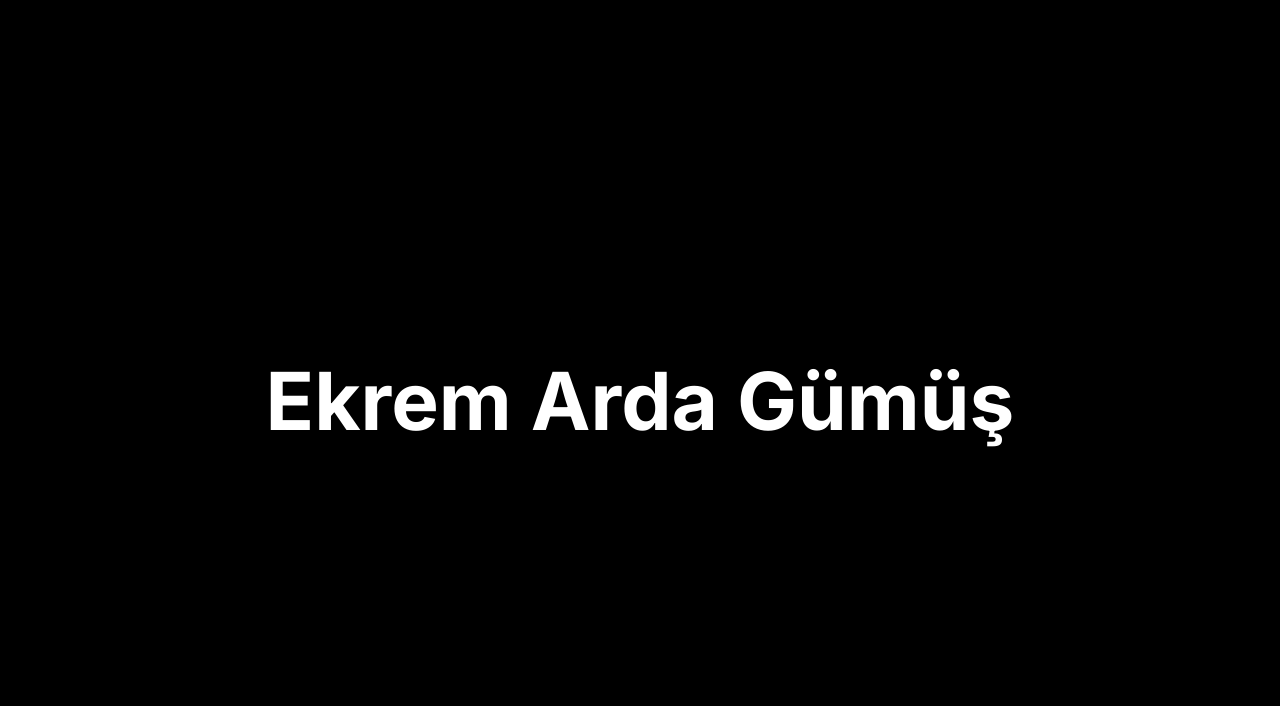
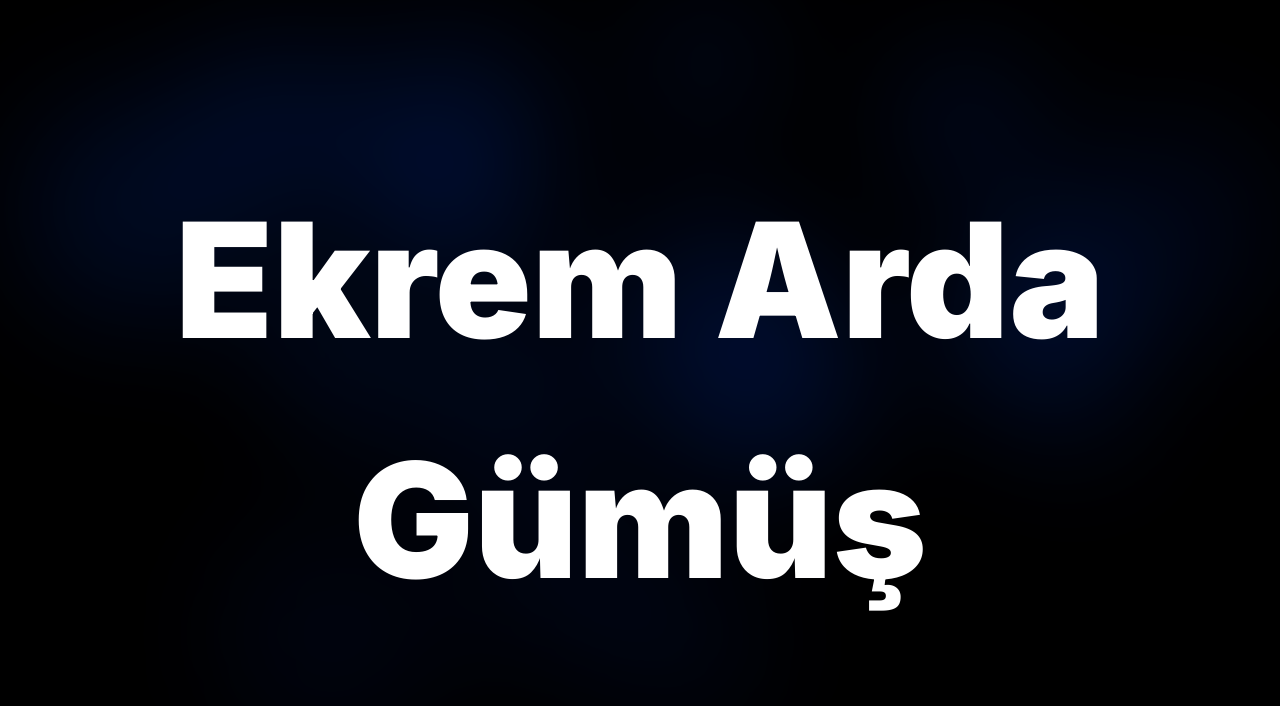
Before and after one commit to eagms/eagms.github.io, a plain HTML site: page index.html in a window 1280 px wide. Drawn offline with nearby package versions, Linux system fonts and the light colour scheme.

Commit message:
Update index.html

```diff
--- a/index.html
+++ b/index.html
@@ -1,116 +1,182 @@
 <!DOCTYPE html>
-<html lang="tr">
+<html lang="en">
 <head>
     <meta charset="UTF-8">
     <meta name="viewport" content="width=device-width, initial-scale=1.0">
     <title>Ekrem Arda Gümüş</title>
-    <!-- Inter font import -->
-    <link href="https://fonts.googleapis.com/css2?family=Inter:wght@400;700&display=swap" rel="stylesheet">
+    <script src="https://cdn.tailwindcss.com"></script>
+    <link href="https://fonts.googleapis.com/css2?family=Inter:wght@400;700;900&display=swap" rel="stylesheet">
     <style>
-        /* Genel sıfırlamalar */
-        * {
+        body {
+            background-color: #000000;
+            color: #ffffff;
+            font-family: 'Inter', sans-serif;
+            overflow-x: hidden; /* Prevents horizontal scrollbar from blur */
             margin: 0;
-            padding: 0;
-            box-sizing: border-box;
         }
-        html, body {
-            height: 100%;
-            background-color: #000;
-            font-family: 'Inter', sans-serif;
-            color: #fff;
-            overflow-x: hidden;
-        }
-
-        /* Başlık konteyneri */
-        header {
-            position: relative;
-            width: 100%;
-            height: 100vh;
-        }
-        /* Başlık metni */
-        header h1 {
-            position: absolute;
-            left: 50%;
-            top: 50%;
-            transform: translate(-50%, -50%);
-            font-size: 5rem;
-            font-weight: 700;
-            white-space: nowrap;
-            transition: font-size 0.1s ease-out, top 0.1s ease-out;
-        }
-        /* Fixed durumdayken küçük ve sabit */
-        header h1.fixed {
+        #backgroundCanvas {
             position: fixed;
             top: 0;
-            left: 50%;
-            transform: translateX(-50%);
-            font-size: 1.5rem;
-            background: rgba(0, 0, 0, 0.8);
-            padding: 0.5rem 0;
-            z-index: 1000;
+            left: 0;
+            width: 100%;
+            height: 100%;
+            z-index: 0; /* Behind the text */
+            filter: blur(60px); /* Heavy blur effect */
+            opacity: 0.7; /* Slight transparency for the circles layer */
         }
-
-        /* İçerik bölümü */
-        .content {
-            background-color: #111;
-            padding: 2rem;
+        #textContainer {
+            position: fixed;
+            inset: 0; /* shorthand for top, right, bottom, left = 0 */
+            z-index: 10; /* Above the canvas */
+            display: flex;
+            align-items: center; /* Initial vertical alignment */
+            justify-content: center; /* Horizontal alignment */
+            transition: all 0.7s cubic-bezier(0.4, 0, 0.2, 1); /* Smooth transition for alignment and padding */
+            pointer-events: none; /* Allows scrolling through the text container */
         }
-        .content p {
-            line-height: 1.6;
-            margin-bottom: 1rem;
+        #mainText {
+            font-weight: 900; /* Bolder text */
+            text-align: center;
+            color: white;
+            transition: font-size 0.7s cubic-bezier(0.4, 0, 0.2, 1); /* Smooth transition for font size */
+            /* Initial font sizes, responsive */
+            font-size: 4rem; /* 64px */
+        }
+        @media (min-width: 640px) { /* sm */
+            #mainText { font-size: 6rem; } /* 96px */
+        }
+        @media (min-width: 768px) { /* md */
+            #mainText { font-size: 8rem; } /* 128px */
+        }
+        @media (min-width: 1024px) { /* lg */
+            #mainText { font-size: 10rem; } /* 160px */
+        }
+        /* Styles for when scrolled */
+        body.scrolled #textContainer {
+            align-items: flex-start; /* Align text to top */
+            padding-top: 2rem; /* 32px padding from top */
+        }
+        body.scrolled #mainText {
+            /* Scrolled font sizes, responsive */
+            font-size: 1.875rem; /* 30px */
+        }
+        @media (min-width: 640px) { /* sm */
+            body.scrolled #mainText { font-size: 2.25rem; } /* 36px */
+        }
+        @media (min-width: 768px) { /* md */
+            body.scrolled #mainText { font-size: 3rem; } /* 48px */
+        }
+        /* Dummy scroll content to make page scrollable */
+        .scroll-content {
+            height: 200vh; /* Makes the page scrollable */
+            pointer-events: auto; /* Re-enable pointer events for content if any */
         }
     </style>
 </head>
 <body>
-    <!-- Başlık -->
-    <header>
-        <h1 id="main-title">Ekrem Arda Gümüş</h1>
-    </header>
-
-    <!-- Örnek içerik -->
-    <div class="content">
-        <p>Lorem ipsum dolor sit amet, consectetur adipiscing elit. Praesent hendrerit urna nec lorem commodo, vitae vulputate tortor faucibus. Sed quis urna non ex rutrum tincidunt. Curabitur dignissim velit sit amet ipsum malesuada scelerisque.</p>
-        <p>Vestibulum vitae massa sit amet neque faucibus feugiat. Integer non dignissim tortor. Aliquam erat volutpat. Nullam et ex et risus venenatis interdum. Nam euismod odio vel turpis dignissim, quis sodales purus sodales.</p>
-        <p>Morbi sit amet purus sed enim scelerisque laoreet. Nulla facilisi. Vivamus vel tellus vitae sapien consequat egestas. Duis bibendum urna ac lectus suscipit, a vestibulum sapien elementum.</p>
-        <p>Fusce euismod, sapien in finibus dapibus, velit ligula vehicula metus, at pellentesque eros orci id mi. Quisque id orci nec lacus scelerisque dictum nec sit amet purus. Integer vehicula pretium dolor, ac dapibus ligula blandit non.</p>
-        <p>Donec ullamcorper nibh elit, vitae commodo lacus consequat quis. Aenean euismod lorem vitae dolor sodales, non vestibulum elit dignissim. Mauris suscipit, turpis elementum maximus aliquet, urna nisl vulputate nunc, ac tempus mi felis sed nibh.</p>
-        <p>Suspendisse potenti. Curabitur suscipit massa non sapien facilisis convallis. Pellentesque habitant morbi tristique senectus et netus et malesuada fames ac turpis egestas. Phasellus et ipsum vitae lorem bibendum hendrerit.</p>
-        <p>Lorem ipsum dolor sit amet, consectetur adipiscing elit. Phasellus ac nulla sed augue fringilla luctus. Curabitur at metus vehicula, pharetra massa eget, tempus sapien.</p>
-        <p>Ut feugiat semper risus, vitae porttitor erat convallis eget. Integer ut arcu at ipsum elementum ultrices non nec nibh.</p>
+    <canvas id="backgroundCanvas"></canvas>
+    <div id="textContainer">
+        <h1 id="mainText">Ekrem Arda Gümüş</h1>
     </div>
 
-    <!-- JavaScript: scroll durumuna göre hareket ve küçülme -->
+    <div class="scroll-content"></div>
+
     <script>
-        window.addEventListener('scroll', function() {
-            const title = document.getElementById('main-title');
-            const scrollY = window.scrollY;
-            const viewportHeight = window.innerHeight;
-            const startTop = viewportHeight / 2; // Başlangıç konumu: viewport'un yarısı
-            const startSize = 5; // rem
-            const endSize = 1.5; // rem
+        const canvas = document.getElementById('backgroundCanvas');
+        const ctx = canvas.getContext('2d');
+        let circles = [];
+        const numCircles = 20; // Number of circles
 
-            if (scrollY < viewportHeight) {
-                // Scroll oranını 0-1 arasında hesapla
-                const fraction = scrollY / viewportHeight;
-                // Yeni top (px)
-                const newTop = startTop - fraction * startTop;
-                // Yeni font boyutu (rem)
-                const newSize = startSize - (startSize - endSize) * fraction;
-                // Stil güncellemeleri
-                title.style.top = newTop + 'px';
-                title.style.fontSize = newSize + 'rem';
-                title.classList.remove('fixed');
-                title.style.position = 'absolute';
-                title.style.transform = 'translate(-50%, -50%)';
+        // Circle class
+        class Circle {
+            constructor(x, y, radius, dx, dy, color) {
+                this.x = x;
+                this.y = y;
+                this.radius = radius;
+                this.dx = dx;
+                this.dy = dy;
+                this.color = color;
+            }
+
+            draw() {
+                ctx.beginPath();
+                ctx.arc(this.x, this.y, this.radius, 0, Math.PI * 2, false);
+                ctx.fillStyle = this.color;
+                ctx.fill();
+                ctx.closePath();
+            }
+
+            update() {
+                // Bounce off edges
+                if (this.x + this.radius > canvas.width || this.x - this.radius < 0) {
+                    this.dx = -this.dx;
+                }
+                if (this.y + this.radius > canvas.height || this.y - this.radius < 0) {
+                    this.dy = -this.dy;
+                }
+
+                this.x += this.dx;
+                this.y += this.dy;
+
+                this.draw();
+            }
+        }
+
+        function initCircles() {
+            circles = [];
+            canvas.width = window.innerWidth;
+            canvas.height = window.innerHeight;
+
+            for (let i = 0; i < numCircles; i++) {
+                const radius = Math.random() * 80 + 40; // Radius between 40 and 120
+                const x = Math.random() * (canvas.width - radius * 2) + radius;
+                const y = Math.random() * (canvas.height - radius * 2) + radius;
+                const dx = (Math.random() - 0.5) * 0.5; // Slow horizontal speed
+                const dy = (Math.random() - 0.5) * 0.5; // Slow vertical speed
+                // Dark blue color with random alpha for some variation
+                const alpha = Math.random() * 0.4 + 0.2; // Alpha between 0.2 and 0.6
+                const color = `rgba(0, 30, 100, ${alpha})`;
+                circles.push(new Circle(x, y, radius, dx, dy, color));
+            }
+        }
+
+        function animateCircles() {
+            requestAnimationFrame(animateCircles);
+            ctx.clearRect(0, 0, canvas.width, canvas.height); // Clear canvas each frame
+
+            circles.forEach(circle => {
+                circle.update();
+            });
+        }
+
+        // Scroll behavior for text
+        const body = document.body;
+        const textContainer = document.getElementById('textContainer');
+        const mainText = document.getElementById('mainText');
+        const scrollThreshold = 10; // Pixels to scroll before text changes
+
+        window.addEventListener('scroll', () => {
+            if (window.scrollY > scrollThreshold) {
+                body.classList.add('scrolled');
             } else {
-                // Eşik geçildiğinde fixed duruma geç
-                title.classList.add('fixed');
-                title.style.position = 'fixed';
-                title.style.top = '0';
-                title.style.fontSize = endSize + 'rem';
-                title.style.transform = 'translateX(-50%)';
+                body.classList.remove('scrolled');
             }
         });
+
+        // Resize canvas and reinitialize circles on window resize
+        window.addEventListener('resize', () => {
+            initCircles();
+        });
+
+        // Initial setup
+        initCircles();
+        animateCircles();
+
+        // Set initial state based on scroll position (e.g., if page reloads scrolled)
+        if (window.scrollY > scrollThreshold) {
+            body.classList.add('scrolled');
+        }
+
     </script>
 </body>
 </html>
```
